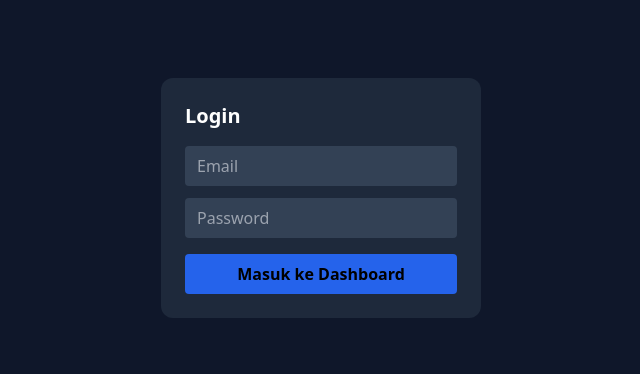
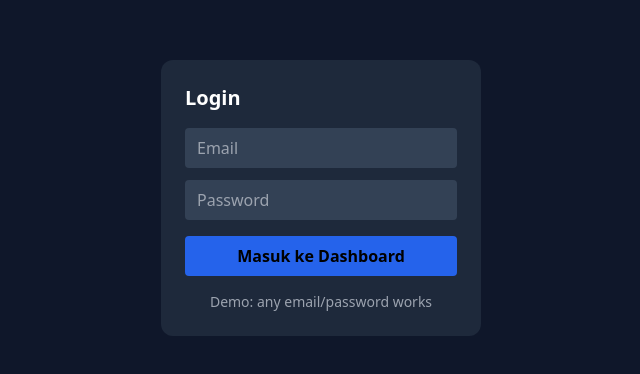
Before and after one commit to pediamikii-star/financial-planner, a React (Vite) app: page /login in a window 1280 px wide. Shown: the part 202-576 px from the top of the page, without its empty margins (319-959 px from the left). Built offline with nearby package versions, Linux system fonts and the light colour scheme; no server answers.

Commit message:
fix: improve login form with proper form handling

```diff
--- a/src/pages/Login.jsx
+++ b/src/pages/Login.jsx
@@ -1,11 +1,38 @@
 import { useNavigate } from "react-router-dom";
+import { useState } from "react"; // IMPORT useState!
 
 export default function Login() {
   const navigate = useNavigate();
+  const [email, setEmail] = useState("");
+  const [password, setPassword] = useState("");
+  const [loading, setLoading] = useState(false);
 
-  function handleLogin() {
+  function handleLogin(e) {
+    e.preventDefault(); // TAMBAH INI!
+
+    // Simple validation
+    if (!email.trim() || !password.trim()) {
+      alert("Please enter email and password");
+      return;
+    }
+
+    console.log("Logging in with:", { email, password }); // Debug
+
+    // Simpan auth ke localStorage
     localStorage.setItem("auth", "true");
-    navigate("/dashboard");
+    localStorage.setItem("userEmail", email);
+
+    console.log("Auth set, navigating..."); // Debug
+
+    // Force navigation
+    navigate("/dashboard", { replace: true });
+
+    // Fallback jika navigate gagal
+    setTimeout(() => {
+      if (window.location.pathname !== "/dashboard") {
+        window.location.href = "/dashboard";
+      }
+    }, 500);
   }
 
   return (
@@ -15,23 +42,37 @@ export default function Login() {
           Login
         </h1>
 
+        <form onSubmit={handleLogin}> {/* TAMBAH FORM TAG */}
           <input
             className="w-full mb-3 px-3 py-2 rounded bg-slate-700 text-white"
             placeholder="Email"
+            value={email}
+            onChange={(e) => setEmail(e.target.value)}
+            required
           />
 
           <input
             type="password"
             className="w-full mb-4 px-3 py-2 rounded bg-slate-700 text-white"
             placeholder="Password"
+            value={password}
+            onChange={(e) => setPassword(e.target.value)}
+            required
           />
 
           <button
-          onClick={handleLogin}
-          className="w-full bg-blue-600 py-2 rounded font-semibold"
+            type="submit"
+            className="w-full bg-blue-600 py-2 rounded font-semibold hover:bg-blue-700 transition disabled:opacity-50"
+            disabled={loading}
           >
-          Masuk ke Dashboard
+            {loading ? "Logging in..." : "Masuk ke Dashboard"}
           </button>
+        </form>
+
+        {/* DEMO CREDENTIALS */}
+        <p className="text-gray-400 text-sm mt-4 text-center">
+          Demo: any email/password works
+        </p>
       </div>
     </div>
   );
```
Lines whose indentation alone changed are shown as unchanged.
